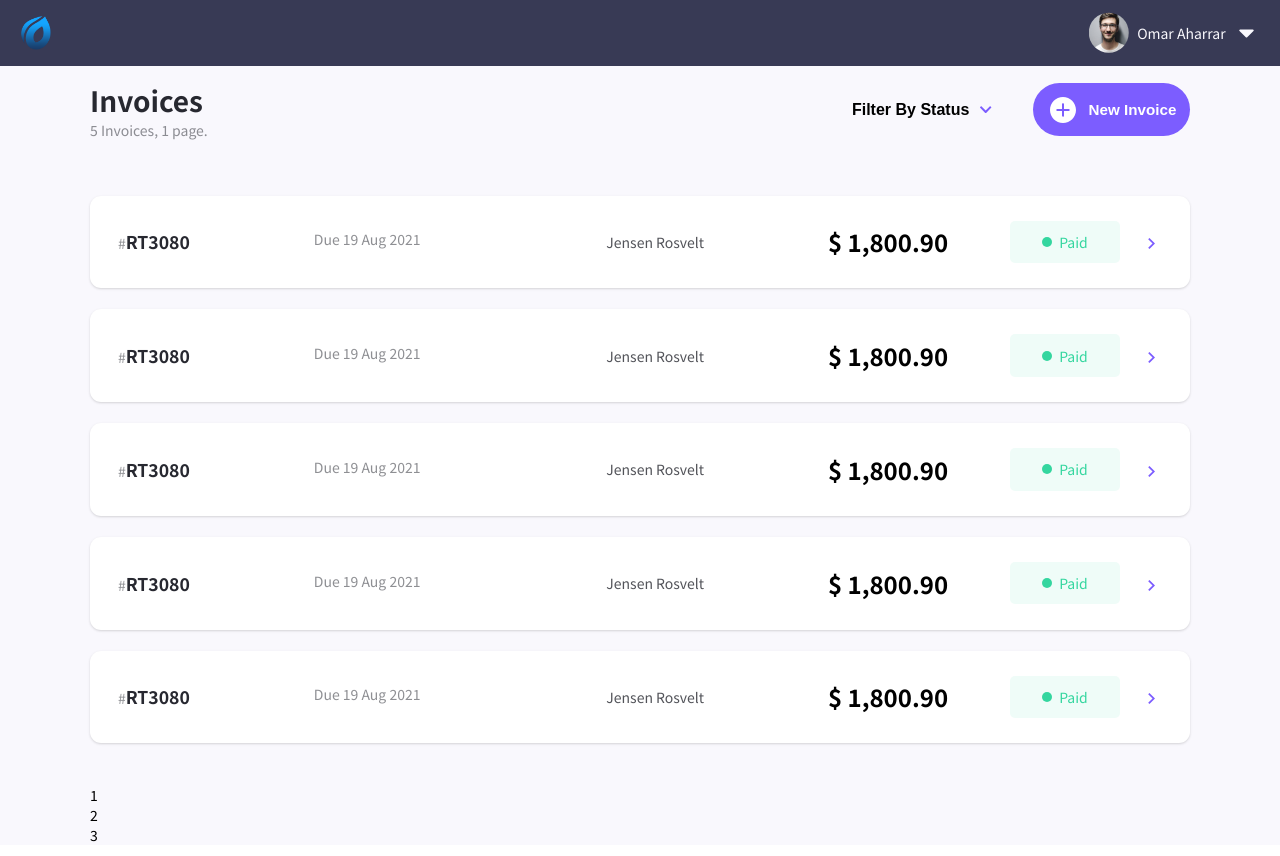
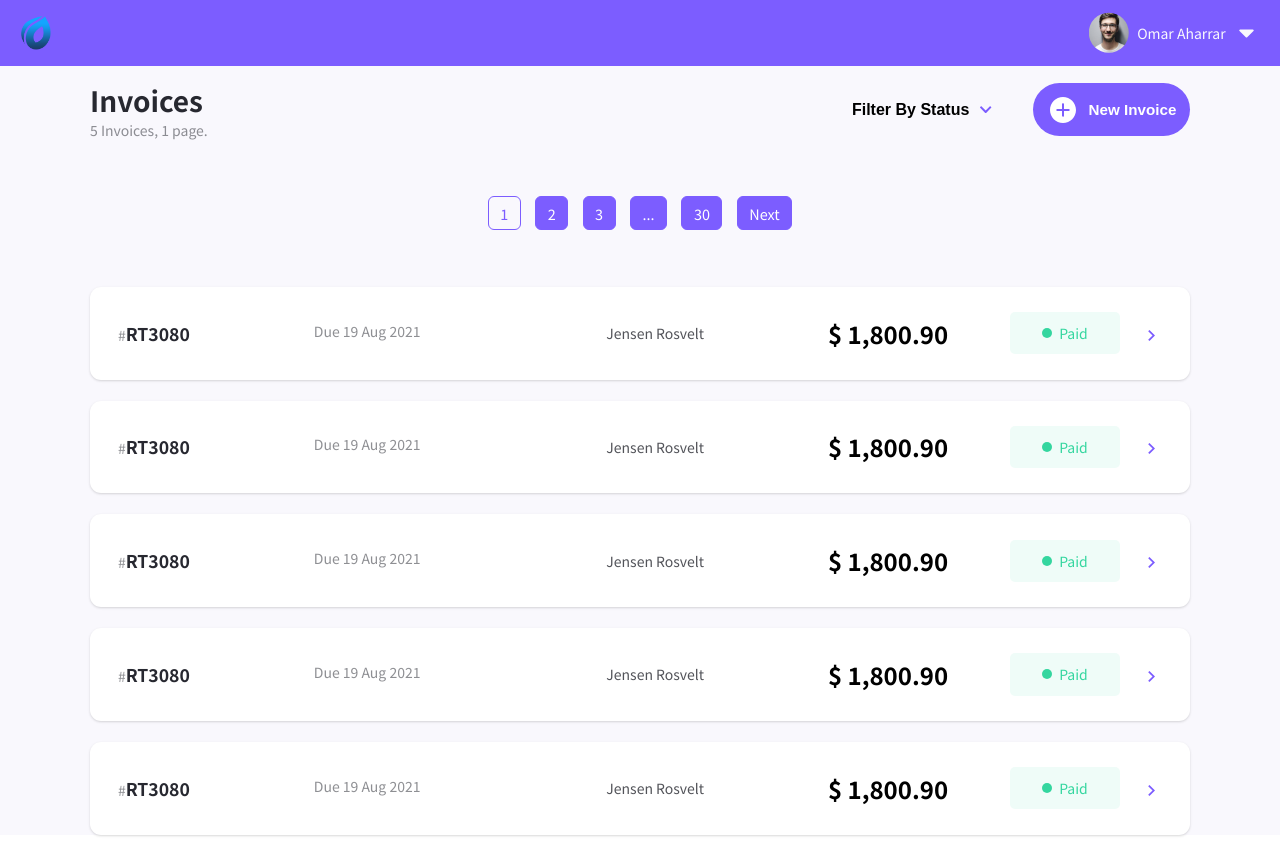
Before and after one commit to ramodev6627/Invoice-app-frontend, a React (Create React App) app: page /invoices/1 in a window 1280 px wide. Built offline with nearby package versions, Linux system fonts and the light colour scheme.

Commit message:
add pagination

```diff
--- a/package.json
+++ b/package.json
@@ -10,6 +10,7 @@
     "react": "^17.0.2",
     "react-dom": "^17.0.2",
     "react-icons": "^4.2.0",
+    "react-paginate": "^7.1.3",
     "react-redux": "^7.2.4",
     "react-router-dom": "^5.2.0",
     "react-scripts": "4.0.3",
--- a/src/components/core/Header.js
+++ b/src/components/core/Header.js
@@ -4,12 +4,15 @@ import { ProfileWidget } from '../other/ProfileWidget';
 import logo from '../images/main-logo.png';
 
 const StyledHeader = styled.header`
-	background: var(--primary-dark);
+	background: var(--primary);
 	color: var(--white);
 	padding: 0.2em 1.5em;
 	display: flex;
 	align-items: center;
 	justify-content: space-between;
+	position: sticky;
+	top: 0;
+	z-index: 3;
 
 	.logo {
 		width: 30px;
--- a/src/components/core/home/Home.js
+++ b/src/components/core/home/Home.js
@@ -2,24 +2,77 @@ import React from 'react';
 import styled from 'styled-components';
 import { HomeHeader } from './HomeHeader';
 import { InvoicesList } from './InvoicesList';
-import { Pagination } from './Pagination';
+import ReactPaginate from 'react-paginate';
+import { useHistory } from 'react-router';
 
 const StyledHome = styled.div`
 	width: 90%;
 	max-width: 1100px;
 	margin: 0 auto;
 
+	.pagination {
+		margin: 2em 0;
+		list-style-type: none;
+		display: flex;
+		align-items: center;
+		justify-content: center;
+		flex-wrap: wrap;
+
+		.disabled {
+			display: none;
+		}
+
+		a {
+			text-decoration: none;
+			color: #fff;
+			background: var(--primary);
+			display: block;
+			margin: 1em 0.5em;
+			padding: 0.4em 0.8em;
+			font-size: 0.9rem;
+			font-weight: 500;
+			border: 1px solid var(--primary);
+			border-radius: 6px;
+			cursor: pointer;
+
+			:hover {
+				opacity: 0.8;
+			}
+
+			&.active {
+				background-color: transparent;
+				color: var(--primary);
+			}
+		}
+	}
+
 	.list {
-		margin: 3em 0;
+		margin: 3em 0 1em;
+	}
+
+	.footer {
+		padding-bottom: 2em;
 	}
 `;
 
 export const Home = () => {
+	const history = useHistory();
+
 	return (
 		<StyledHome>
 			<HomeHeader className="header" />
+			<ReactPaginate
+				pageCount={30}
+				pageRangeDisplayed={2}
+				marginPagesDisplayed={1}
+				onPageChange={(arg) => {
+					history.push(`/invoices/${arg.selected}`);
+				}}
+				containerClassName="pagination"
+				activeLinkClassName="active"
+				disabledClassName="disabled"
+			/>
 			<InvoicesList className="list" />
-			<Pagination className="footer" />
 		</StyledHome>
 	);
 };
--- a/src/components/core/home/Pagination.js
+++ /dev/null
@@ -1,14 +0,0 @@
-import React from 'react';
-import styled from 'styled-components';
-
-const StyledPagination = styled.footer``;
-
-export const Pagination = ({ className }) => {
-	return (
-		<StyledPagination className={className}>
-			<div>1</div>
-			<div>2</div>
-			<div>3</div>
-		</StyledPagination>
-	);
-};
--- a/src/router.js
+++ b/src/router.js
@@ -8,7 +8,7 @@ export const Router = () => {
 	return (
 		<Switch>
 			<Route exact path="/">
-				<Redirect to="/invoices/1" />
+				<Redirect to="/invoices/0" />
 			</Route>
 			<Route exact path="/invoices/:pageIndex" component={Home} />
 			<Route exact path="/invoice/create" component={InvoiceCreateView} />
```
Also changed, not shown: 1 other file (tests, documents, lock files or other folders).
